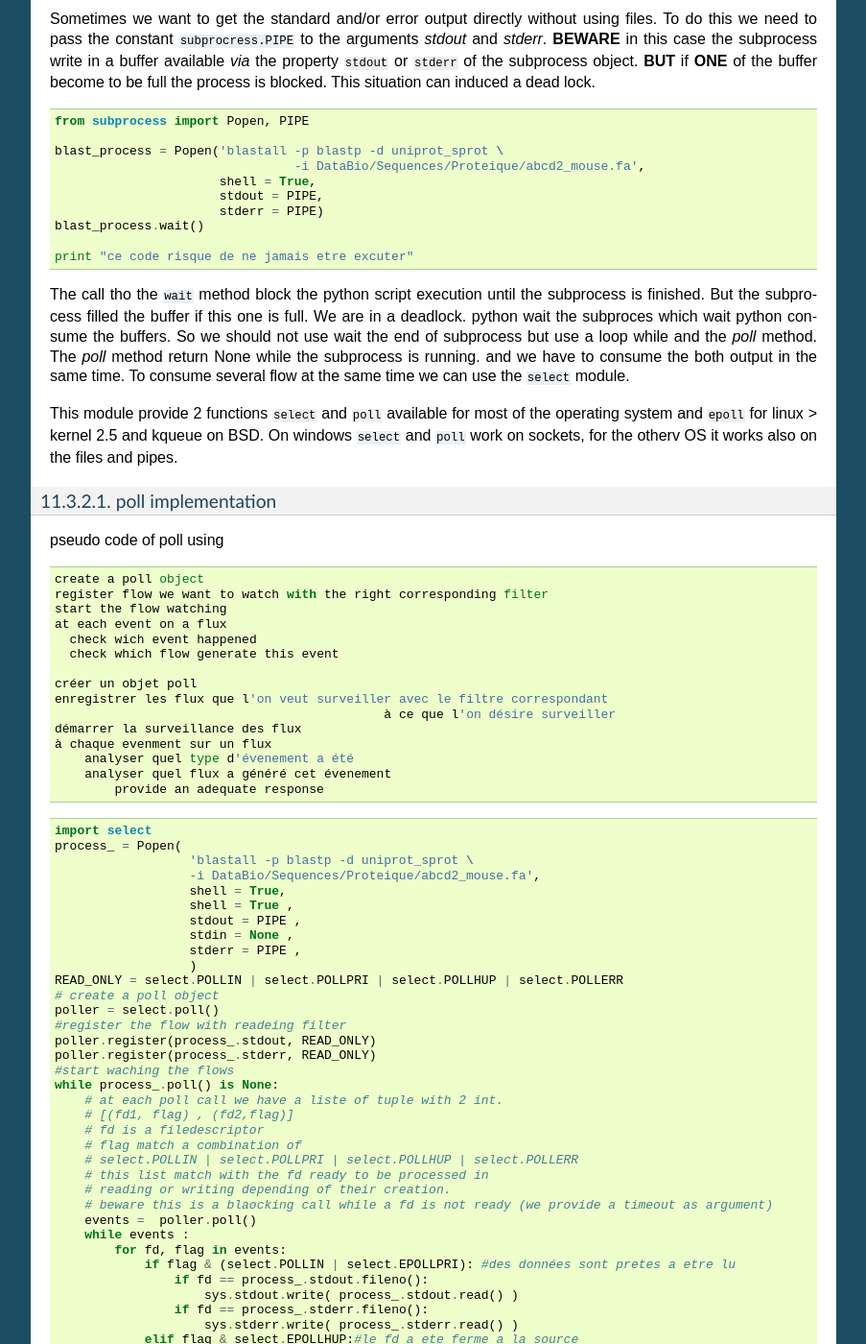
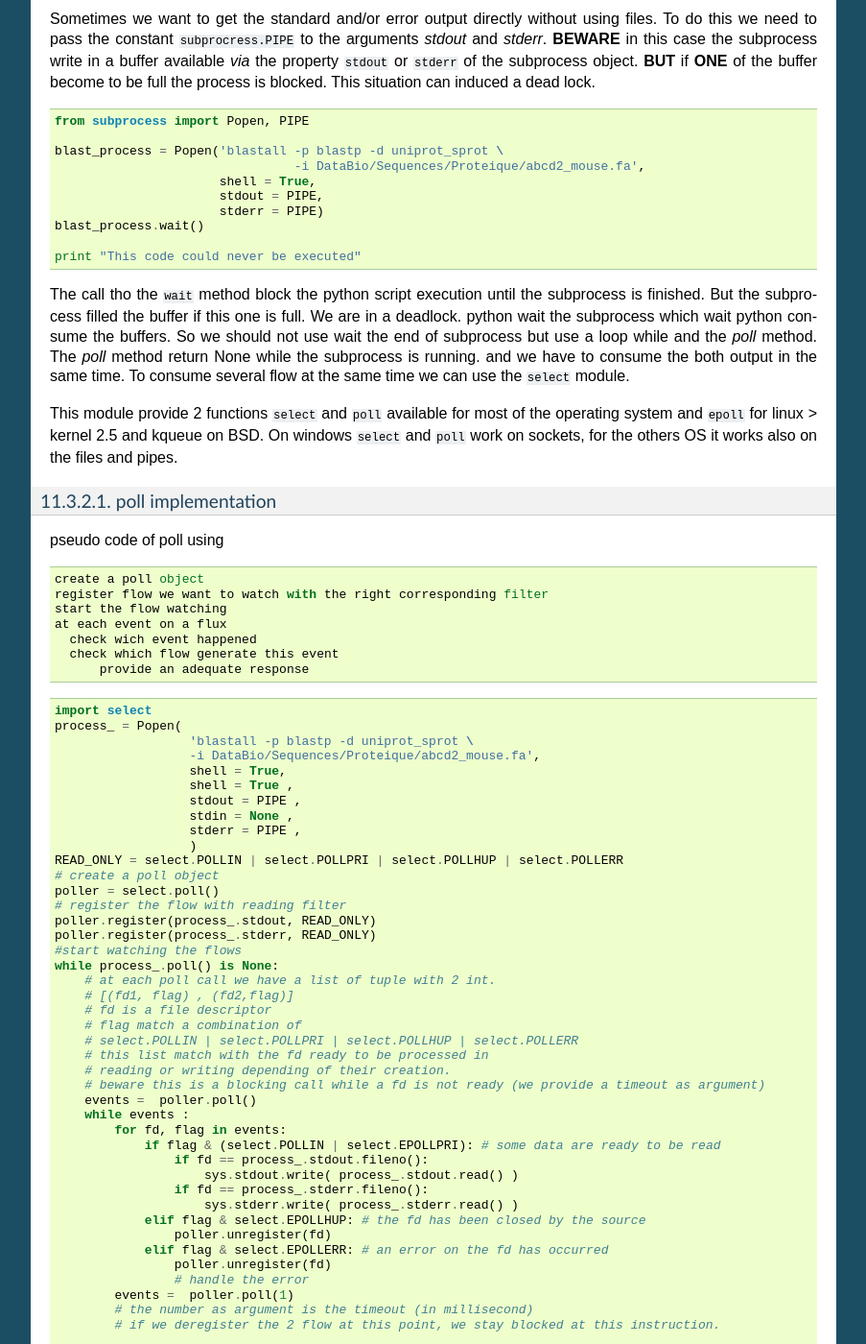
Before and after one commit to C3BI-pasteur-fr/python-course-1, a Sphinx documentation site: the page built from source/Scripting.rst, in a window 1280 px wide and 1400 px high, scrolled down 2081 px. Shown: the whole window at 96% size, without its empty margins (198-1101 px from the left). Built offline with Sphinx 7.4.7, drawn with Linux system fonts in a browser that asks for light colours; some of the changed text lies outside the part shown.

Commit message:
fix lot of typos (thank's to tuco)

```diff
--- a/source/Scripting.rst
+++ b/source/Scripting.rst
@@ -41,7 +41,7 @@ But this also influence the way the command line is passed to the Popen construc
 
 * **shell = True** : in this case the subprocessus is executed in a sub-shell, args must be a ``string`` formatted as the command is typed in a terminal.
   This include the *quote* or *backslash* to escape spaces etc.
-  If args is  alist, the first item will be executed in a sub-shell but the other items will be consider as options of the shell itself.
+  If args is a list, the first item will be executed in a sub-shell but the other items will be consider as options of the shell itself.
 
   ::
 
@@ -145,16 +145,16 @@ To do this we need to pass the constant ``subprocress.PIPE`` to the arguments *s
                          stderr = PIPE)
    blast_process.wait()
 
-   print "ce code risque de ne jamais etre excuter"
+   print "This code could never be executed"
 
 The call tho the ``wait`` method block the python script execution until the subprocess is finished. But the subprocess
-filled the buffer if this one is full. We are in a deadlock. python wait the subproces which wait python consume the buffers.
+filled the buffer if this one is full. We are in a deadlock. python wait the subprocess which wait python consume the buffers.
 So we should not use wait the end of subprocess but use a loop while and the *poll* method.
 The *poll* method return None while the subprocess is running. and we have to consume the both output in the same time.
 To consume several flow at the same time we can use the ``select`` module.
 
 This module provide 2 functions ``select`` and ``poll`` available for most of the operating system and ``epoll`` for linux > kernel 2.5 and kqueue on BSD.
-On windows ``select`` and ``poll`` work on sockets, for the otherv OS it works also on the files and pipes.
+On windows ``select`` and ``poll`` work on sockets, for the others OS it works also on the files and pipes.
 
 poll implementation
 """""""""""""""""""
@@ -169,15 +169,8 @@ pseudo code of poll using
     at each event on a flux
       check wich event happened
       check which flow generate this event
+          provide an adequate response
 
-    créer un objet poll
-    enregistrer les flux que l'on veut surveiller avec le filtre correspondant
-                                                à ce que l'on désire surveiller
-    démarrer la surveillance des flux
-    à chaque evenment sur un flux
-        analyser quel type d'évenement a été
-        analyser quel flux a généré cet évenement
-            provide an adequate response
 
 .. code-block:: python
 
@@ -194,32 +187,32 @@ pseudo code of poll using
    READ_ONLY = select.POLLIN | select.POLLPRI | select.POLLHUP | select.POLLERR
    # create a poll object
    poller = select.poll()
-   #register the flow with readeing filter
+   # register the flow with reading filter
    poller.register(process_.stdout, READ_ONLY)
    poller.register(process_.stderr, READ_ONLY)
-   #start waching the flows
+   #start watching the flows
    while process_.poll() is None:
-       # at each poll call we have a liste of tuple with 2 int.
+       # at each poll call we have a list of tuple with 2 int.
        # [(fd1, flag) , (fd2,flag)]
-       # fd is a filedescriptor
+       # fd is a file descriptor
        # flag match a combination of
        # select.POLLIN | select.POLLPRI | select.POLLHUP | select.POLLERR
        # this list match with the fd ready to be processed in
        # reading or writing depending of their creation.
-       # beware this is a blaocking call while a fd is not ready (we provide a timeout as argument)
+       # beware this is a blocking call while a fd is not ready (we provide a timeout as argument)
        events =  poller.poll()
        while events :
            for fd, flag in events:
-               if flag & (select.POLLIN | select.EPOLLPRI): #des données sont pretes a etre lu
+               if flag & (select.POLLIN | select.EPOLLPRI): # some data are ready to be read
                    if fd == process_.stdout.fileno():
                        sys.stdout.write( process_.stdout.read() )
                    if fd == process_.stderr.fileno():
                        sys.stderr.write( process_.stderr.read() )
-               elif flag & select.EPOLLHUP:#le fd a ete ferme a la source
+               elif flag & select.EPOLLHUP: # the fd has been closed by the source
                    poller.unregister(fd)
-               elif flag & select.EPOLLERR:#une erreur sur le fd
+               elif flag & select.EPOLLERR: # an error on the fd has occurred
                    poller.unregister(fd)
-                   #handle the error
+                   # handle the error
            events =  poller.poll(1)
            # the number as argument is the timeout (in millisecond)
            # if we deregister the 2 flow at this point, we stay blocked at this instruction.
@@ -248,12 +241,12 @@ It is possible to implement the solution using select.select()
                   )
    inputs = [process_.stdout, process_.stderr]
    while process_.poll() is None:
-       # select have 3 parameters, 3 lists , the sockets, the fileobject to watch
+       # select has 3 parameters, 3 lists, the sockets, the fileobject to watch
        # in reading, writing, the errors
-       # in addition a timeout in option (the call is blacking while a fileObject
+       # in addition a timeout option (the call is blocking while a fileObject
        # is not ready to be processed)
        # by return we get 3 lists with the fileObject to be processed
-       # in reading, writing, errors
+       # in reading, writing, errors.
        readable , writable, exceptional = select.select(inputs, [], [] , 1)
        while readable and inputs:
            for flow in readable:
```
Also changed, not shown: other parts of source/Scripting.rst (+7 -7 lines).
